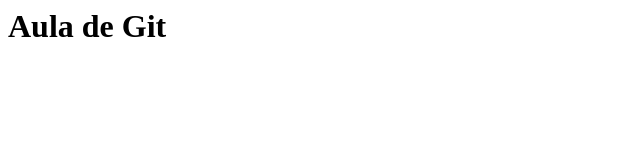
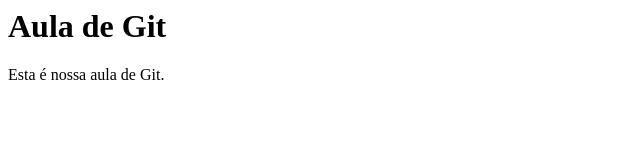
Before and after one commit to maurolcsilva/novorepositorio, a plain HTML site: page index.html in a window 1280 px wide. Shown: the whole page, without its empty margins (0-640 px from the left). Drawn offline with Linux system fonts and the light colour scheme.

Commit message:
descrição inicial da página

```diff
--- a/index.html
+++ b/index.html
@@ -4,5 +4,6 @@
     </head>
     <body>
         <h1>Aula de Git</h1>
+        <p>Esta é nossa aula de Git.</p>
     </body>
 </html>
```
